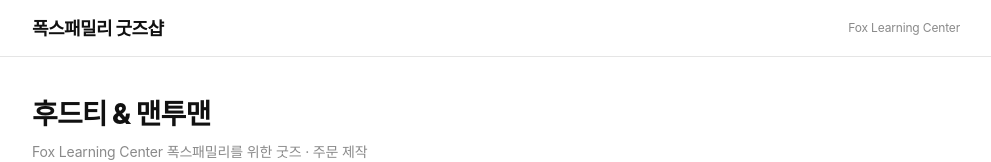
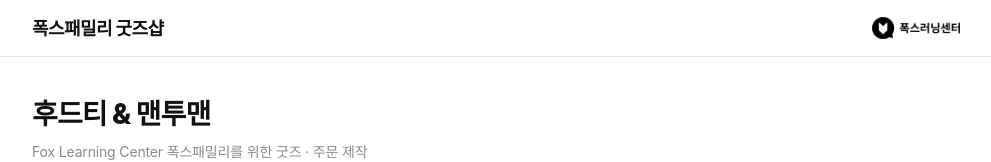
Before and after one commit to sean1290/fox-goods, a plain HTML site: page index.html in a window 1280 px wide. Shown: the top 162 px of the page, without its empty margins (144-1135 px from the left). Drawn offline with Linux system fonts and the light colour scheme; no server answers; a web font is replaced by a local one.

Commit message:
Replace top-right text with Fox Learning Center logo
Co-Authored-By: Claude Opus 5.5 <noreply@anthropic.com>
Claude-Session: https://claude.ai/code/session_01TLCcZ4Wjw9P9TpEdrUxZRV

```diff
--- a/index.html
+++ b/index.html
@@ -17,7 +17,7 @@
   .topbar { border-bottom: 1px solid var(--line); background: #fff; position: sticky; top: 0; z-index: 10; }
   .topbar .in { max-width: 960px; margin: 0 auto; padding: 0 16px; height: 56px; display: flex; align-items: center; justify-content: space-between; }
   .logo { font-size: 18px; font-weight: 800; letter-spacing: -0.03em; color: var(--ink); text-decoration: none; }
-  .topbar .sub { font-size: 12px; color: var(--muted); }
+  .topbar .brand { height: 22px; width: auto; display: block; }
   .wrap { max-width: 960px; margin: 0 auto; padding: 0 16px 80px; }
   .hero { padding: 36px 0 20px; }
   .hero h1 { margin: 0; font-size: 28px; font-weight: 800; letter-spacing: -0.03em; }
@@ -131,7 +131,7 @@
 <body>
 <div class="topbar"><div class="in">
   <a class="logo" href="./">폭스패밀리 굿즈샵</a>
-  <div class="sub">Fox Learning Center</div>
+  <img class="brand" src="images/foxlc-logo.png" alt="폭스러닝센터">
 </div></div>
 
 <div class="wrap">
```
Also changed, not shown: images/foxlc-logo.png (added).
